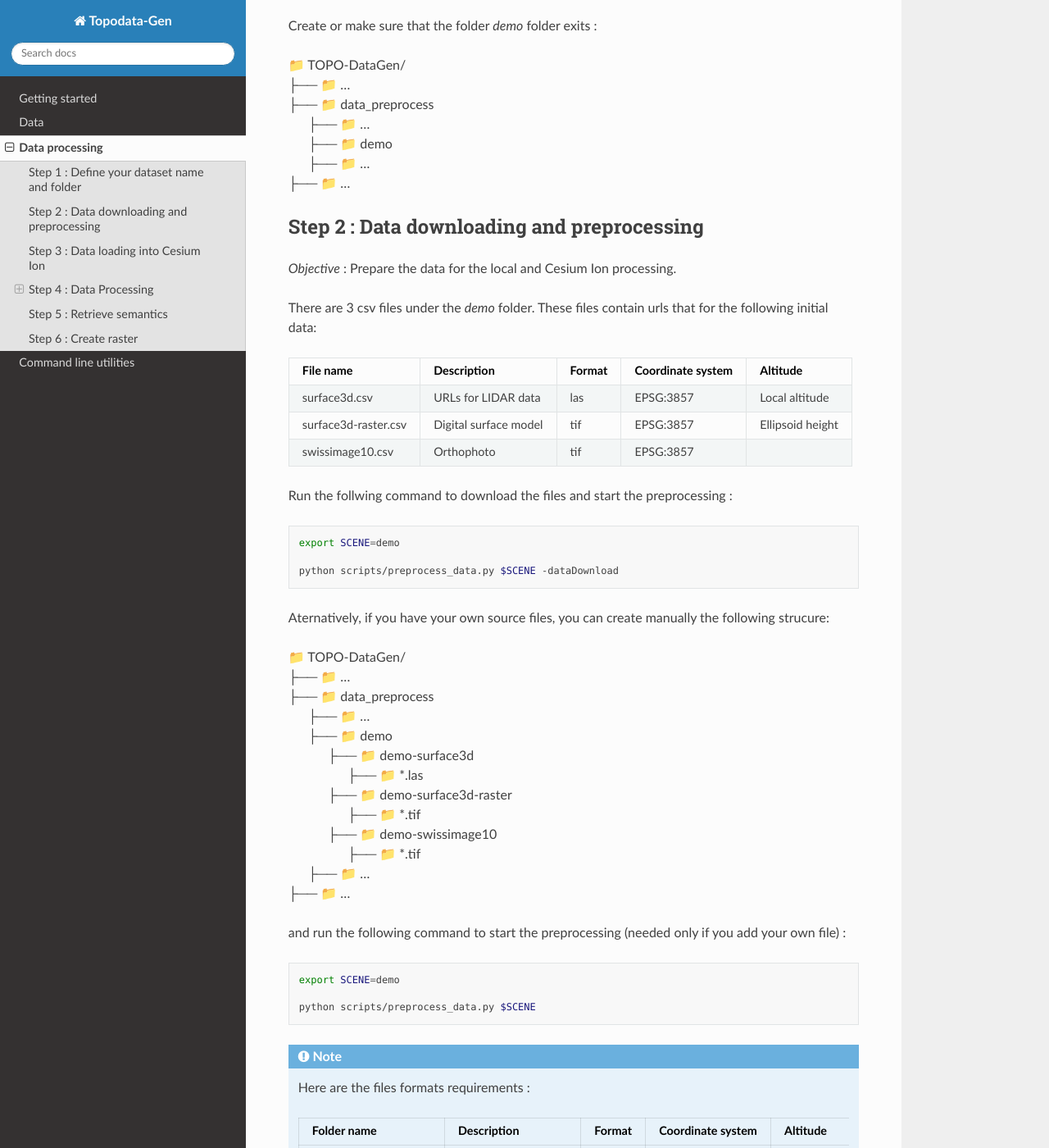
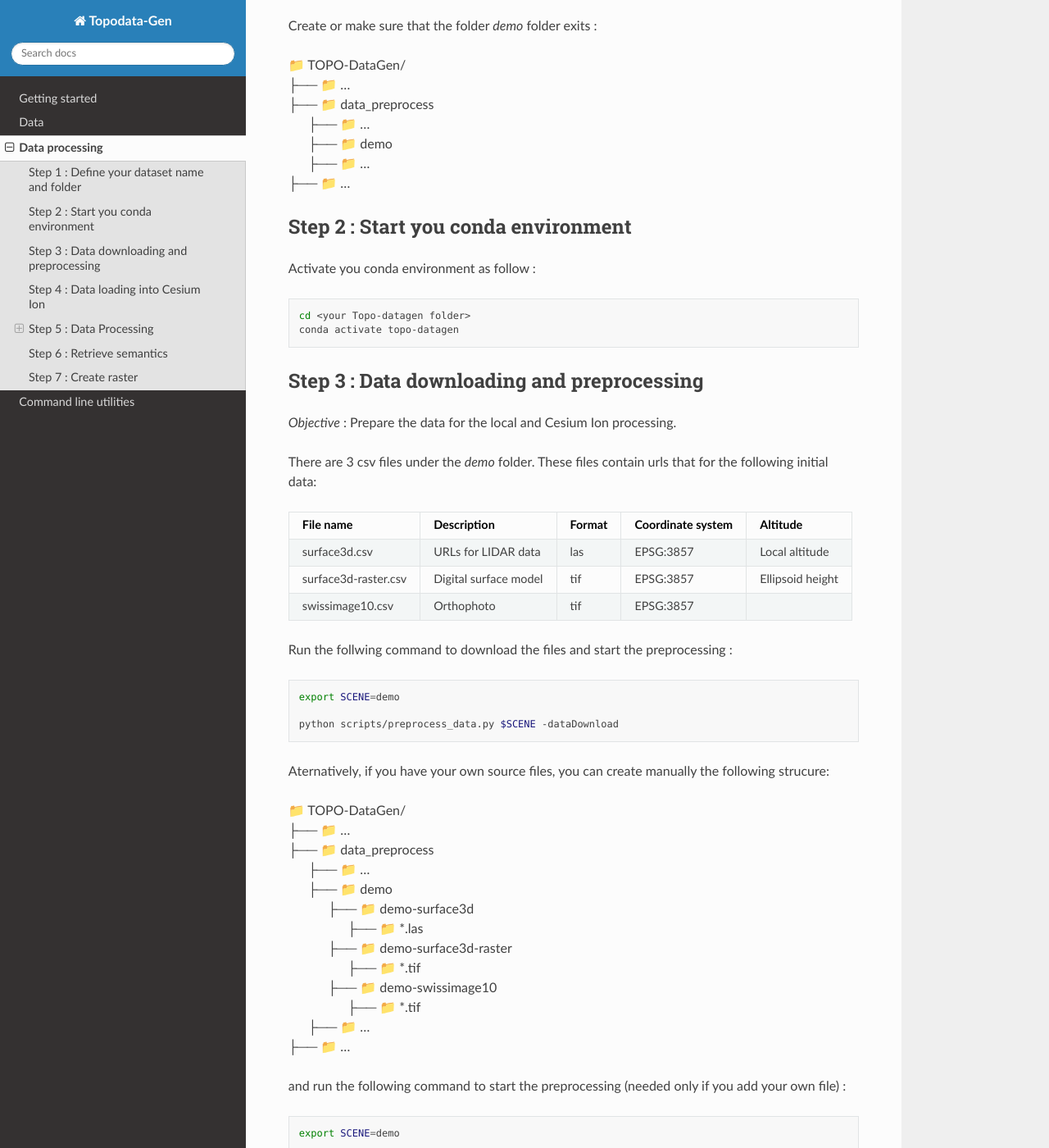
Before and after one commit to EPFL-ENAC/TOPO-DataGen, a Sphinx documentation site: the page built from doc/source/tutorial.rst, in a window 1280 px wide and 1400 px high, scrolled down 861 px. Shown: the whole window at 82% size. Built offline with Sphinx 7.4.7 and the Read the Docs theme 2.0.0, drawn with Linux system fonts in a browser that asks for light colours; some of the changed text lies outside the part shown.

Commit message:
refactor doc

```diff
--- a/doc/source/cmd.rst
+++ b/doc/source/cmd.rst
@@ -12,7 +12,7 @@
 Prepare the data for the local and Cesium Ion processing.
 
 .. argparse::
-   :filename: ../../scripts/preprocess_data.py
+   :filename: ../scripts/preprocess_data.py
    :func: parser
    :prog: python scripts/preprocess_data.py
 
@@ -42,7 +42,7 @@
 
 
 .. argparse::
-   :filename: ../../scripts/start_generate.py
+   :filename: ../scripts/start_generate.py
    :func: parser
    :prog: python scripts/start_generate.py
 
@@ -56,6 +56,6 @@
 Create the different products (scene coordiantes, Semantics map, Euclidean depth, Surface normals, ORB keypoints).
 
 .. argparse::
-   :filename: ../../scripts/export_data.py
+   :filename: ../scripts/export_data.py
    :func: parser
    :prog: python scripts/export_data.py
--- a/doc/source/tutorial.rst
+++ b/doc/source/tutorial.rst
@@ -30,8 +30,19 @@
 |     ├── 📁 ...
 | ├── 📁 ...
 
+Step 2 : Start you conda environment
+--------------------------------------------
 
-Step 2 : Data downloading and preprocessing
+Activate you conda environment as follow :
+
+..  code-block:: bash
+
+    cd <your Topo-datagen folder>
+    conda activate topo-datagen
+
+
+
+Step 3 : Data downloading and preprocessing
 --------------------------------------------
 
 *Objective* : Prepare the data for the local and Cesium Ion processing.
@@ -276,7 +287,7 @@
 	CUDA device is preferred as the matrix computation could be much faster
 
 
-Step 6 : Create raster
+Step 7 : Create raster
 --------------------------------------
 
 The last step consist of creating the different products (scene coordiantes, Semantics map, Euclidean depth, Surface normals, ORB keypoints).
--- a/package.json
+++ b/package.json
@@ -8,7 +8,7 @@
     "compression": "^1.6.2",
     "dotenv": "^16.0.3",
     "ept-tools": "^0.0.13",
-    "express": "^4.15",
+    "express": "^4.18.2",
     "nd4js": "^1.3.0",
     "ndarray": "^1.0.19",
     "request": "^2.79.0",
```
Also changed, not shown: other parts of doc/source/tutorial.rst (+3 -3 lines), 4 other files.
